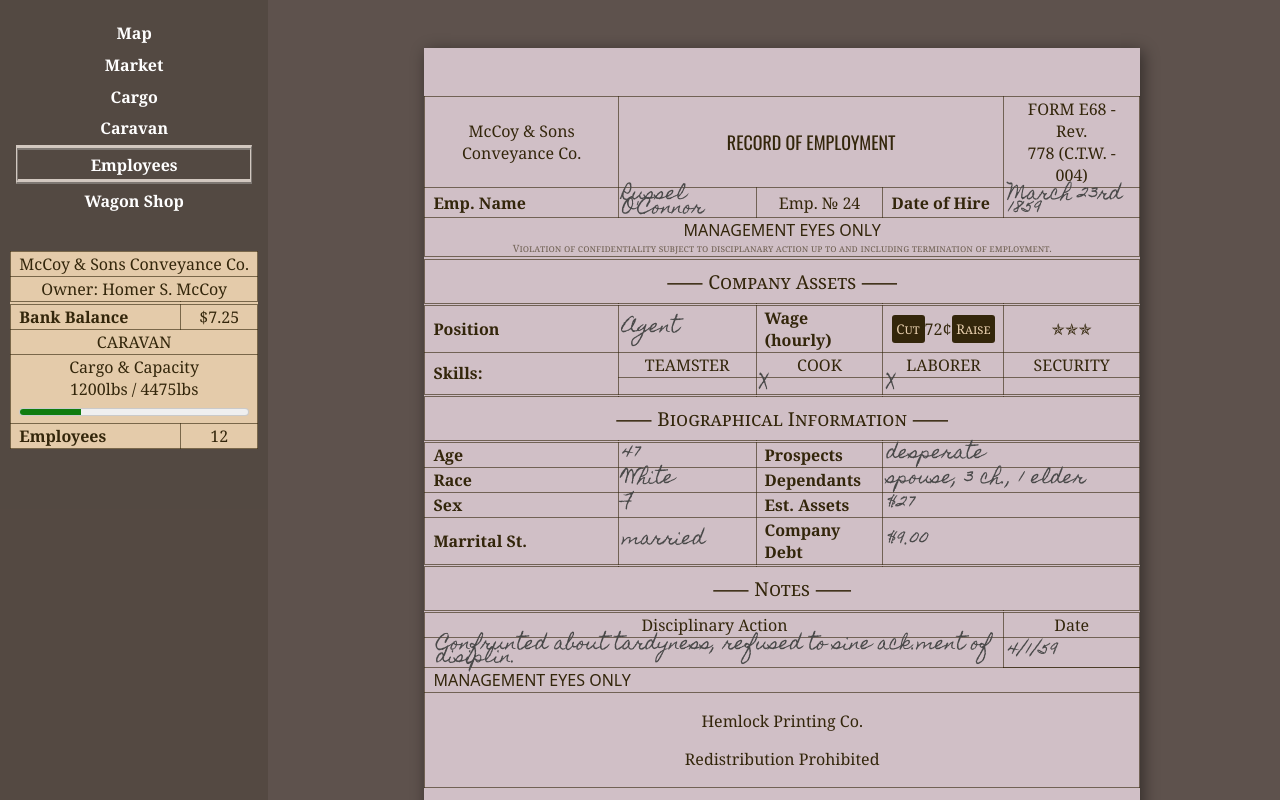
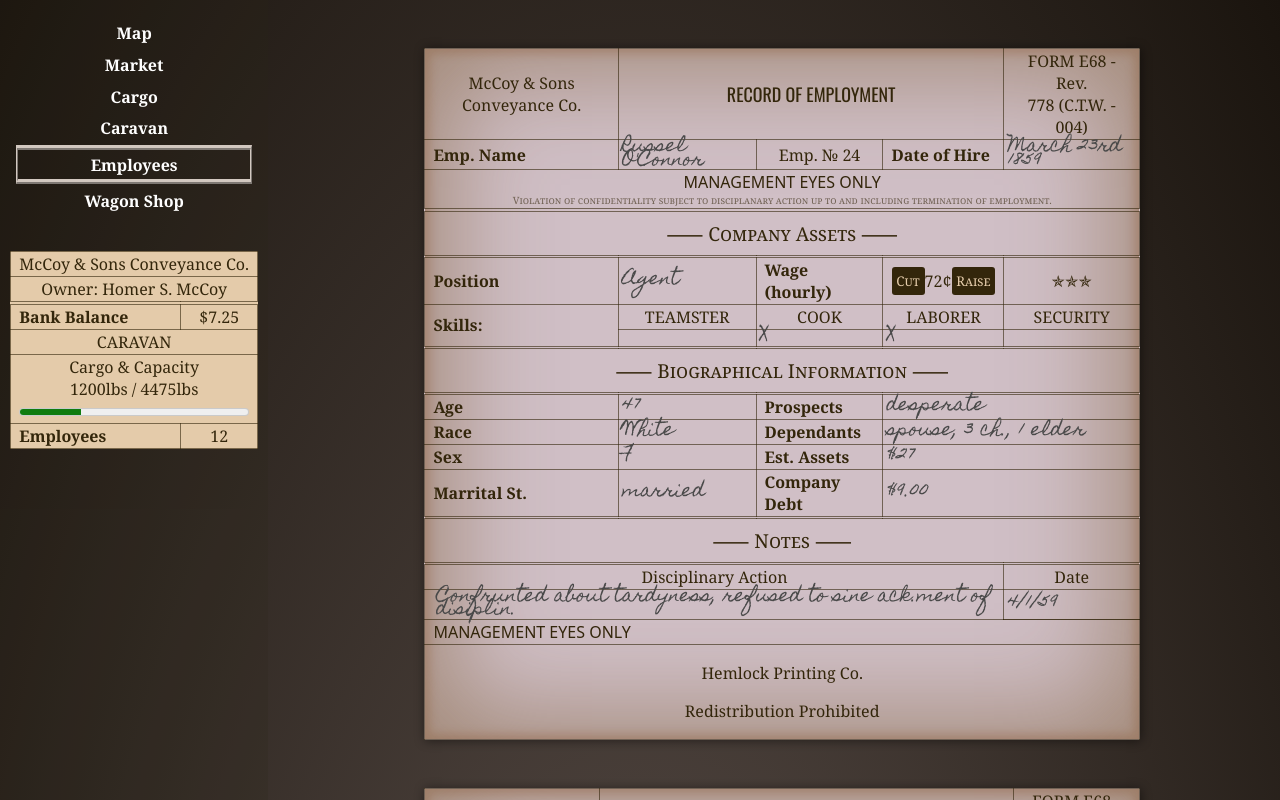
Before and after one commit to eignnx/the-silt-road, a React (Create React App) app: page /game/employees in a window 1280 px wide. Shown: the top 800 px of the page. Built offline with nearby package versions, Linux system fonts and the light colour scheme; a web font is replaced by a local one.

Commit message:
tweak backgrounds, shadows, inset shadows

```diff
--- a/src/routes/EmployeesView.tsx
+++ b/src/routes/EmployeesView.tsx
@@ -30,8 +30,7 @@ export default function EmployeesView() {
 
     return <>
         {employees.map(emp => (
-            <article className='employee-record-sheet document'>
-                <table>
+            <table className='employee-record-sheet document'>
                 <thead>
                     <tr>
                         <th className='header-flavor-text'>
@@ -131,7 +130,6 @@ export default function EmployeesView() {
                     </tr>
                 </tfoot>
             </table>
-            </article>
         ))}
     </>;
 }
--- a/src/styles/EmployeesView.css
+++ b/src/styles/EmployeesView.css
@@ -15,8 +15,4 @@
         background-color: rgb(208, 191, 198);
         /* background-color: rgb(210, 230, 199); */
     }
-
-    .handwritten {
-        /* font-size: smaller; */
-    }
 }
--- a/src/styles/MapView.css
+++ b/src/styles/MapView.css
@@ -1,5 +1,7 @@
 #map-view {
     &.document {
+        transform: perspective(36in) rotateX(10deg) rotateY(-1deg) rotateZ(1deg);
+
         background-color: var(--clr-light);
         color: var(--clr-dark);
         width: 100ch;
--- a/src/styles/MarketView.css
+++ b/src/styles/MarketView.css
@@ -1,4 +1,6 @@
 #billofsale-and-tradeledger {
+    transform: perspective(36in) rotateX(25deg) rotateY(-1deg) rotateZ(1deg);
+
     display: flex;
     align-items: start;
     gap: 0.25rem;
--- a/src/styles/index.css
+++ b/src/styles/index.css
@@ -15,9 +15,12 @@
   --fnt-slab: "Maiden Orange", serif;
 }
 
-html {
-  background-color: var(--clr-dirt);
+body {
+  background: radial-gradient(var(--clr-dirt), rgb(26, 20, 14));
   color: white;
+  margin: 0;
+  -webkit-font-smoothing: antialiased;
+  -moz-osx-font-smoothing: grayscale;
 }
 
 * {
@@ -56,12 +59,6 @@ button:disabled {
   color: rgba(68, 60, 55, 0.601);
 }
 
-body {
-  margin: 0;
-  -webkit-font-smoothing: antialiased;
-  -moz-osx-font-smoothing: grayscale;
-}
-
 form>* {
   margin-top: 0.5rem;
 }
@@ -80,7 +77,10 @@ meter {
 }
 
 .document {
-  box-shadow: 3px 3px 15px rgba(0, 0, 0, 0.468);
+  box-shadow:
+    1px 1px 10px rgba(0, 0, 0, 0.468),
+    inset 0 0 100px 25px rgb(117 86 44 / 50%),
+    inset 0 0 10px 5px rgba(138, 62, 18, 0.25);
 }
 
 .document-grid {
```
Lines whose indentation alone changed are shown as unchanged.
